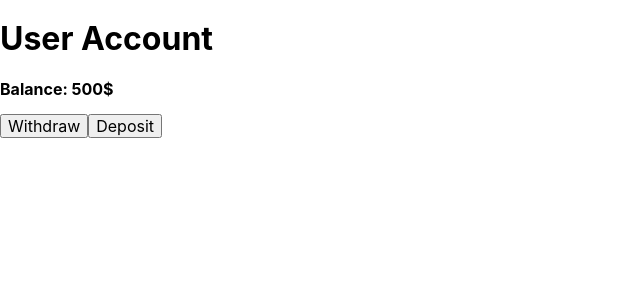
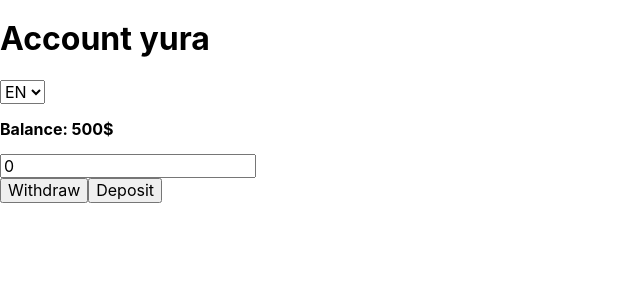
Before and after one commit to YuriyOhii/sasha_repeta_tasks, a React (Create React App) app: page / in a window 1280 px wide. Shown: the top 300 px of the page, without its empty margins (0-640 px from the left). Built offline with nearby package versions, Linux system fonts and the light colour scheme.

Commit message:
all tasks are done

```diff
--- a/src/exampleRedux/components/Account/Account.jsx
+++ b/src/exampleRedux/components/Account/Account.jsx
@@ -1,18 +1,26 @@
 import { deposit, withdraw } from 'exampleRedux/redux/actions';
 import { getBalance } from 'exampleRedux/redux/selectors';
+import { useState } from 'react';
 import { useDispatch, useSelector } from 'react-redux';
 
 export const Account = () => {
   const balance = useSelector(getBalance);
   const dispatch = useDispatch();
 
-  const handleClickWithdraw = () => dispatch(withdraw());
-  const handleClickDeposit = () => dispatch(deposit());
+  const handleClickWithdraw = () => dispatch(withdraw(count));
+  const handleClickDeposit = () => dispatch(deposit(count));
+  const [count, setCount] = useState(0);
+
   return (
     <div>
       <p>
         <b>Balance: {balance}$</b>
       </p>
+      <input
+        value={count}
+        type="number"
+        onChange={e => setCount(Number(e.target.value))}
+      />
       <div>
         <button onClick={() => handleClickWithdraw()} type="button">
           Withdraw
--- a/src/exampleRedux/components/App.jsx
+++ b/src/exampleRedux/components/App.jsx
@@ -1,9 +1,14 @@
+import { useSelector } from 'react-redux';
 import { Account } from './Account/Account';
+import { getUsername } from 'exampleRedux/redux/selectors';
+import { LangSwitcher } from './LangSwitcher/LangSwitcher';
 
 export const App = () => {
+  const username = useSelector(getUsername);
   return (
     <div>
-      <h1>User Account</h1>
+      <h1>Account {username} </h1>
+      <LangSwitcher />
       <Account />
     </div>
   );
--- /dev/null
+++ b/src/exampleRedux/components/LangSwitcher/LangSwitcher.jsx
@@ -0,0 +1,20 @@
+import { setLang } from 'exampleRedux/redux/actions';
+import { getLang } from 'exampleRedux/redux/selectors';
+import { useDispatch, useSelector } from 'react-redux';
+
+export const LangSwitcher = () => {
+  const lang = useSelector(getLang);
+  const dispatch = useDispatch();
+
+  const handleChange = e => dispatch(setLang(e.target.value));
+
+  return (
+    <div>
+      <select onChange={e => handleChange(e)} name="lang" value={lang}>
+        <option value="ua">UA</option>
+        <option value="en">EN</option>
+        <option value="pl">PL</option>
+      </select>
+    </div>
+  );
+};
--- a/src/exampleRedux/redux/actions.js
+++ b/src/exampleRedux/redux/actions.js
@@ -1,9 +1,14 @@
-export const withdraw = () => ({
+export const withdraw = value => ({
   type: 'balance/withdraw',
-  payload: 10,
+  payload: value,
 });
 
-export const deposit = () => ({
+export const deposit = value => ({
   type: 'balance/deposit',
-  payload: 10,
+  payload: value,
 });
+
+export const setLang = lang => ({
+  type: 'lang/setLang',
+  payload: lang,
+});
--- a/src/exampleRedux/redux/reducers.js
+++ b/src/exampleRedux/redux/reducers.js
@@ -1,31 +1,40 @@
-const initState = {
-  account: {
-    balance: 500,
-    name: 'yura',
-  },
-  lang: 'en',
+import { combineReducers } from 'redux';
+
+const initAccount = {
+  balance: 500,
+  name: 'yura',
 };
 
-export const rootReducier = (state = initState, action) => {
+const reducerAccount = (state = initAccount, action) => {
   switch (action.type) {
     case 'balance/withdraw':
       return {
         ...state,
-        account: {
-          ...state.account,
-          balance: (state.account.balance -= action.payload),
-        },
+        balance: (state.balance -= action.payload),
       };
     case 'balance/deposit':
       return {
         ...state,
-        account: {
-          ...state.account,
-          balance: (state.account.balance += action.payload),
-        },
+        balance: (state.balance += action.payload),
       };
+    default:
+      return state;
+  }
+};
+
+const initLang = 'en';
+
+const reducerLang = (state = initLang, action) => {
+  switch (action.type) {
+    case 'lang/setLang':
+      return (state = action.payload);
 
     default:
       return state;
   }
 };
+
+export const rootReducier = combineReducers({
+  account: reducerAccount,
+  lang: reducerLang,
+});
--- a/src/exampleRedux/redux/selectors.js
+++ b/src/exampleRedux/redux/selectors.js
@@ -1 +1,3 @@
 export const getBalance = state => state.account.balance;
+export const getLang = state => state.lang;
+export const getUsername = state => state.account.name;
--- a/src/exampleRedux/redux/store.js
+++ b/src/exampleRedux/redux/store.js
@@ -1,9 +1,6 @@
 import { createStore } from 'redux';
 import { devToolsEnhancer } from '@redux-devtools/extension';
-import { rootReducier } from './reducers'
+import { rootReducier } from './reducers';
 const enhancer = devToolsEnhancer();
 
-
-
-
 export const store = createStore(rootReducier, enhancer);
```
